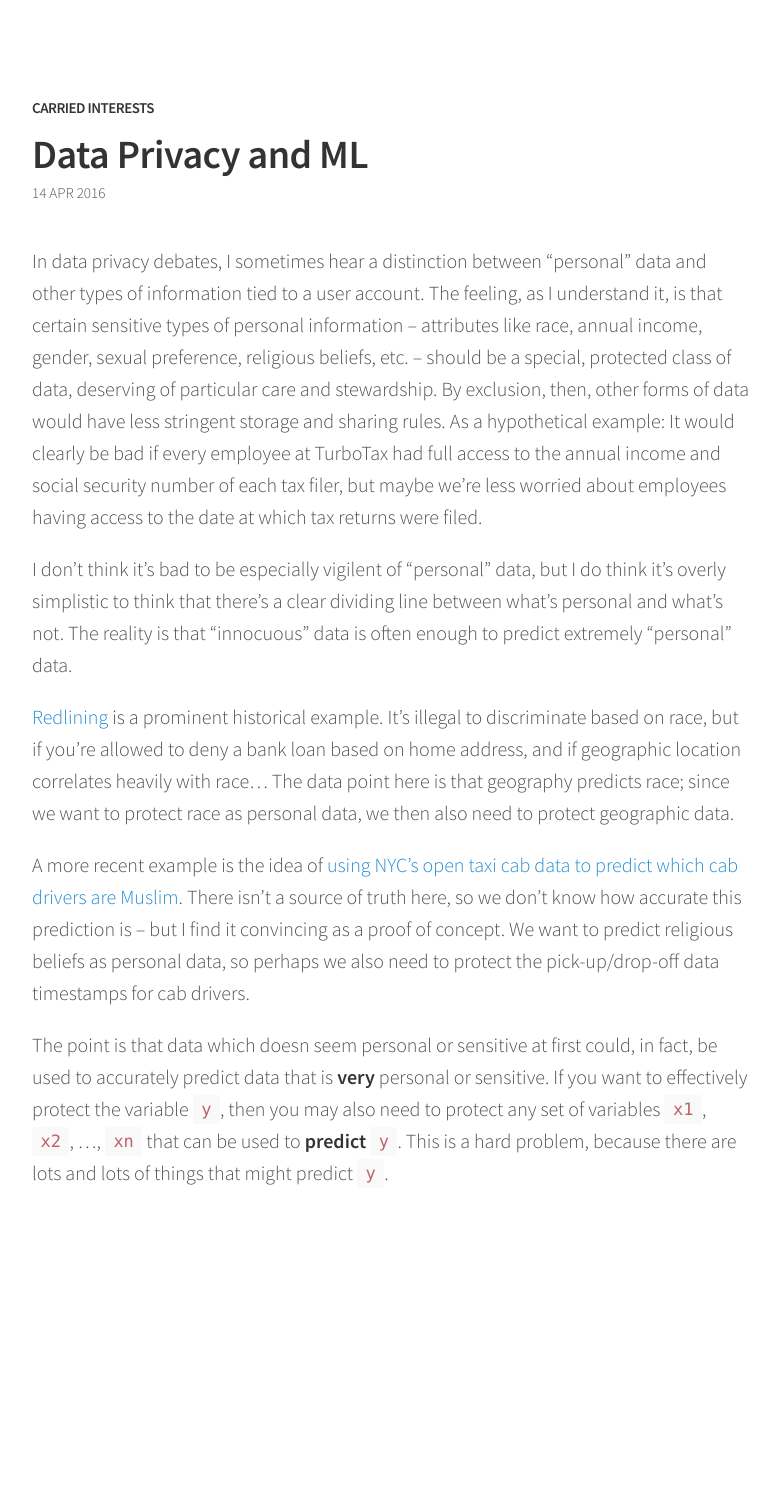
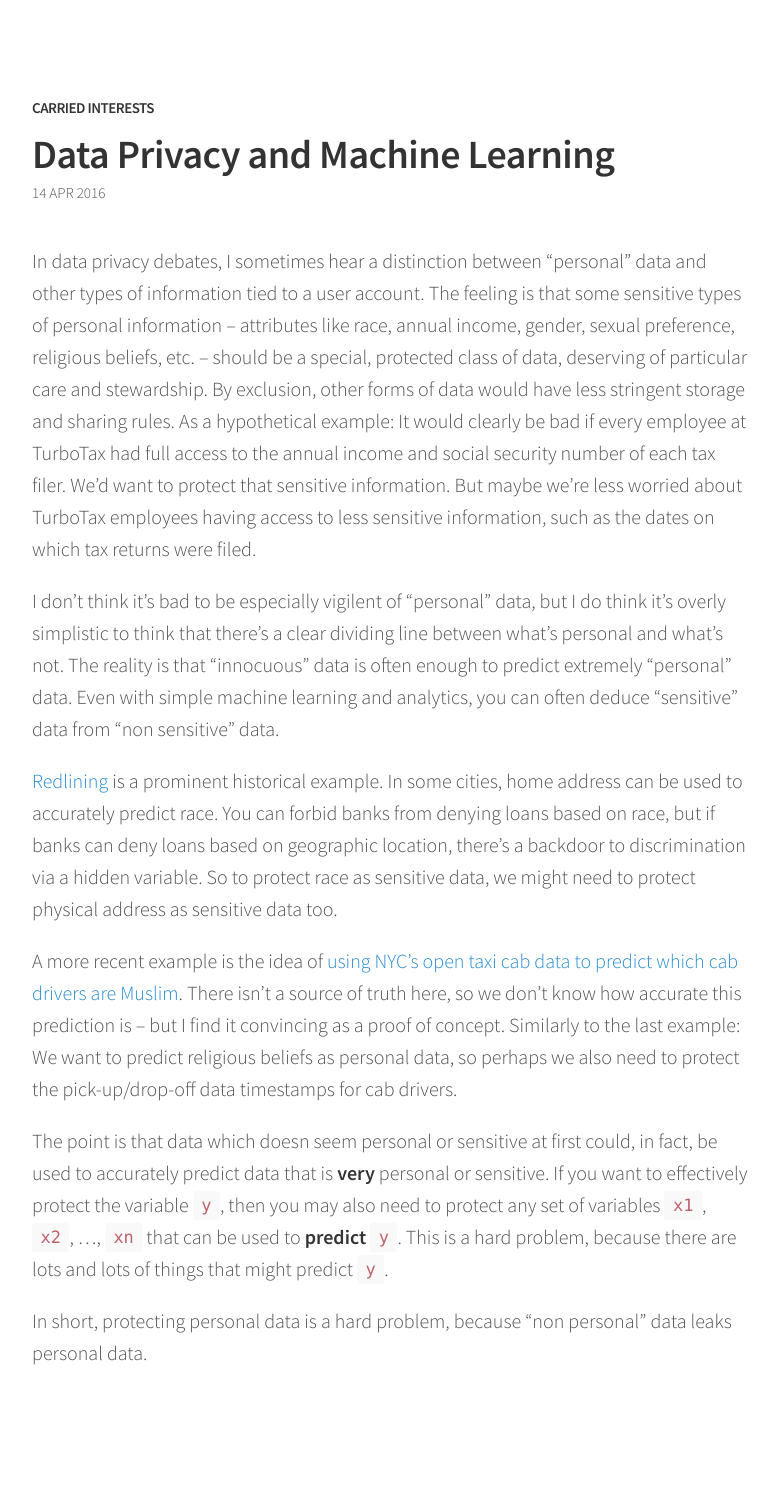
Before and after one commit to sl8r000/carried-interests, a Jekyll site: the page built from _posts/2016-04-14-privacy.md, in a window 1280 px wide. Shown: the whole page, without its empty margins (248-1027 px from the left). Built offline with Jekyll 4.4.1, drawn with Linux system fonts in a browser that asks for light colours; before the commit the page ends 1309 px from its top, so only the background shows below that.

Commit message:
revisions

```diff
--- a/_posts/2016-04-14-privacy.md
+++ b/_posts/2016-04-14-privacy.md
@@ -1,13 +1,15 @@
 ---
-title: Data Privacy and ML
+title: Data Privacy and Machine Learning
 ---
 
-In data privacy debates, I sometimes hear a distinction between "personal" data and other types of information tied to a user account. The feeling, as I understand it, is that certain sensitive types of personal information -- attributes like race, annual income, gender, sexual preference, religious beliefs, etc. -- should be a special, protected class of data, deserving of particular care and stewardship. By exclusion, then, other forms of data would have less stringent storage and sharing rules. As a hypothetical example: It would clearly be bad if every employee at TurboTax had full access to the annual income and social security number of each tax filer, but maybe we're less worried about employees having access to the date at which tax returns were filed.
+In data privacy debates, I sometimes hear a distinction between "personal" data and other types of information tied to a user account. The feeling is that some sensitive types of personal information -- attributes like race, annual income, gender, sexual preference, religious beliefs, etc. -- should be a special, protected class of data, deserving of particular care and stewardship. By exclusion, other forms of data would have less stringent storage and sharing rules. As a hypothetical example: It would clearly be bad if every employee at TurboTax had full access to the annual income and social security number of each tax filer. We'd want to protect that sensitive information. But maybe we're less worried about TurboTax employees having access to less sensitive information, such as the dates on which tax returns were filed.
 
-I don't think it's bad to be especially vigilent of "personal" data, but I do think it's overly simplistic to think that there's a clear dividing line between what's personal and what's not. The reality is that "innocuous" data is often enough to predict extremely "personal" data.
+I don't think it's bad to be especially vigilent of "personal" data, but I do think it's overly simplistic to think that there's a clear dividing line between what's personal and what's not. The reality is that "innocuous" data is often enough to predict extremely "personal" data. Even with simple machine learning and analytics, you can often deduce "sensitive" data from "non sensitive" data.
 
-[Redlining](https://en.wikipedia.org/wiki/Redlining) is a prominent historical example. It's illegal to discriminate based on race, but if you're allowed to deny a bank loan based on home address, and if geographic location correlates heavily with race... The data point here is that geography predicts race; since we want to protect race as personal data, we then also need to protect geographic data.
+[Redlining](https://en.wikipedia.org/wiki/Redlining) is a prominent historical example. In some cities, home address can be used to accurately predict race. You can forbid banks from denying loans based on race, but if banks can deny loans based on geographic location, there's a backdoor to discrimination via a hidden variable. So to protect race as sensitive data, we might need to protect physical address as sensitive data too.
 
-A more recent example is the idea of [using NYC's open taxi cab data to predict which cab drivers are Muslim](https://www.reddit.com/r/dataisbeautiful/comments/2t201h/identifying_muslim_cabbies_from_trip_data_and/). There isn't a source of truth here, so we don't know how accurate this prediction is -- but I find it convincing as a proof of concept. We want to predict religious beliefs as personal data, so perhaps we also need to protect the pick-up/drop-off data timestamps for cab drivers.
+A more recent example is the idea of [using NYC's open taxi cab data to predict which cab drivers are Muslim](https://www.reddit.com/r/dataisbeautiful/comments/2t201h/identifying_muslim_cabbies_from_trip_data_and/). There isn't a source of truth here, so we don't know how accurate this prediction is -- but I find it convincing as a proof of concept. Similarly to the last example: We want to predict religious beliefs as personal data, so perhaps we also need to protect the pick-up/drop-off data timestamps for cab drivers.
 
 The point is that data which doesn seem personal or sensitive at first could, in fact, be used to accurately predict data that is **very** personal or sensitive. If you want to effectively protect the variable `y`, then you may also need to protect any set of variables `x1`, `x2`, ..., `xn` that can be used to **predict** `y`. This is a hard problem, because there are lots and lots of things that might predict `y`.
+
+In short, protecting personal data is a hard problem, because "non personal" data leaks personal data.
```
Also changed, not shown: _posts/2016-04-11-bayes-and-ml.md (+6 -8 lines), _posts/_purgatory/2016-04-12-startup-jargon.md (renamed from _posts/2016-04-12-startup-jargon.md).
